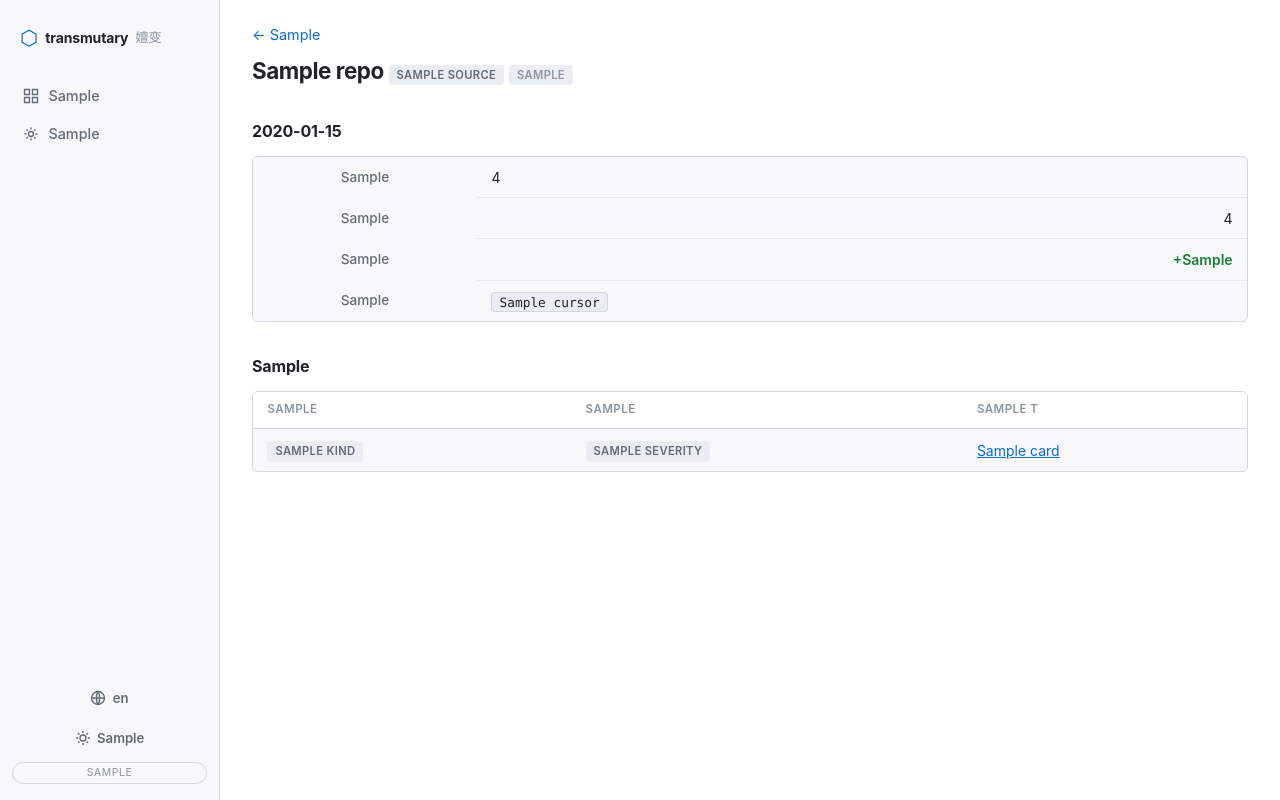
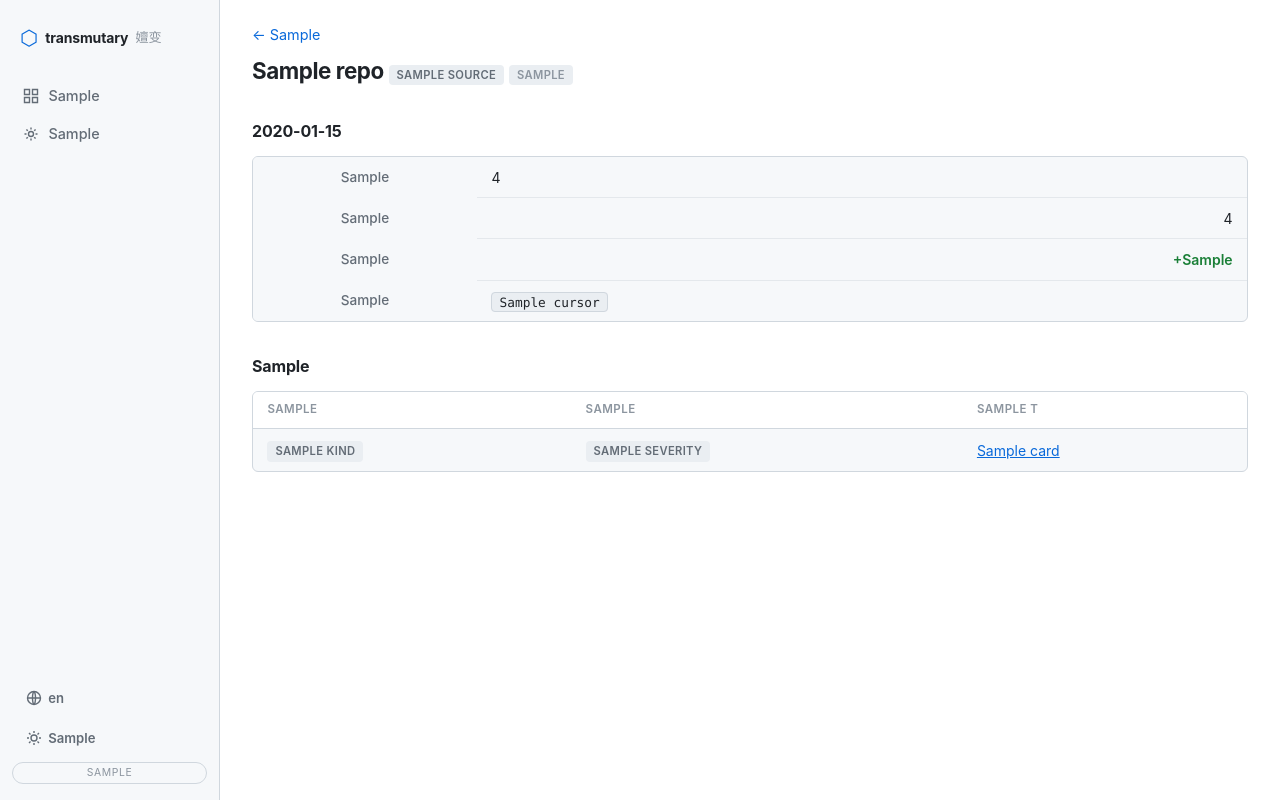
Before and after one commit to SeasonTemple/transmutary, a Python web app: template src/transmutary/dashboard/templates/repo.html in a window 1280 px wide. Run offline with Jinja, Linux system fonts and the light colour scheme; the template is opened without the code that fills it: most values are stand-ins (such as "Sample title", 1, 10 or a date in 2020).

Commit message:
fix(dashboard): left-align sidebar toggle buttons
.btn base has justify-content:center which overrides the default
flex-start alignment of .theme-btn/.lang-btn; scope override to
.side-foot .btn

```diff
--- a/src/transmutary/dashboard/static/dashboard.css
+++ b/src/transmutary/dashboard/static/dashboard.css
@@ -84,6 +84,7 @@ a:focus-visible, summary:focus-visible, button:focus-visible {
   color: var(--text-secondary); font-family: var(--sans); font-size: .82rem; cursor: pointer;
 }
 .theme-btn:hover, .lang-btn:hover { background: var(--bg-elevated); color: var(--text-primary); }
+.side-foot .btn { justify-content: flex-start; }
 .theme-label { text-transform: capitalize; }
 .ro {
   font-size: .65rem; text-transform: uppercase; letter-spacing: .06em; color: var(--text-tertiary);
```
